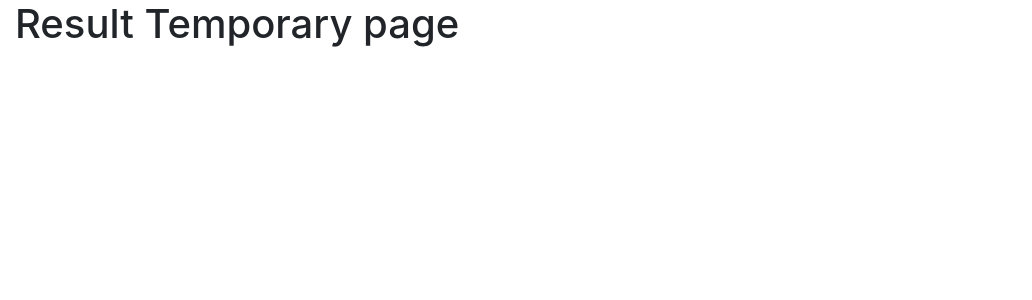
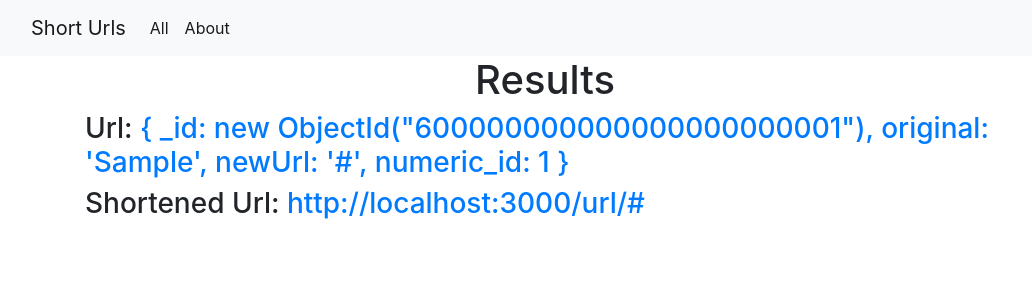
Before and after one commit to tylerBrittain42/Short-url, a Node server app: template views/result.ejs in a window 1280 px wide. Shown: the top 300 px of the page, without its empty margins (0-1032 px from the left). Run offline with Node 20, Linux system fonts and the light colour scheme; tables that the repository leaves empty hold one stand-in row (values such as "Sample post"); the template is opened without the code that fills it: values that come from a table or form of the project are taken from there, most other values are stand-ins (such as "Sample title", 1, 10 or a date in 2020); some libraries are stand-ins or nearby versions.

Commit message:
implemented results page

```diff
--- a/app.js
+++ b/app.js
@@ -23,6 +23,8 @@
 app.use(express.urlencoded({ extended: true }))
 app.use(express.json())
 
+app.use(express.static('public'))
+
 
 app.use('/', indexRouter)
 app.use('/url', urlRouter)
--- a/controllers/urlController.js
+++ b/controllers/urlController.js
@@ -26,10 +26,11 @@
     newUrl.save((e) => {
         if(e){
             console.log(e)
-            res.render('error')
+            res.render('error',{error:e})
         }
         else{
-            res.render('result')
+            console.log(newUrl)
+            res.render('result', {url: newUrl.original, shortUrl:newUrl.newUrl})
         }
     })
 }
--- a/public/stylesheets/style.css
+++ b/public/stylesheets/style.css
@@ -0,0 +1,3 @@
+.title {
+    text-align: center;
+}
--- a/views/result.ejs
+++ b/views/result.ejs
@@ -4,7 +4,7 @@
     <meta charset="UTF-8" />
     <meta http-equiv="X-UA-Compatible" content="IE=edge" />
     <meta name="viewport" content="width=device-width, initial-scale=1.0" />
-    <title>Card Pack Form</title>
+    <title>Results</title>
 
     <link
       rel="stylesheet"
@@ -14,12 +14,16 @@
     />
 
     <link rel="stylesheet" href="/stylesheets/style.css" />
-  </head>
+   </head>
+
   <body>
-    <div class="container-fluid">
+    <%- include('partials/header')  %>
+    <div class="container-sm">
       <div class="row">
         <div class="col-sm-10" id="content">
-          <h1>Result Temporary page</h1>
+          <h1 class='title'>Results</h1>
+          <h3>Url: <a href="http://<%= url %>" ><%= url %></a> </h3>
+          <h3>Shortened Url: <a href="http://localhost:3000/url/<%= shortUrl %>"  >http://localhost:3000/url/<%= shortUrl %></a></h3>
         </div>
       </div>
 
```
Also changed, not shown: outline.md (+1 -0 lines).
